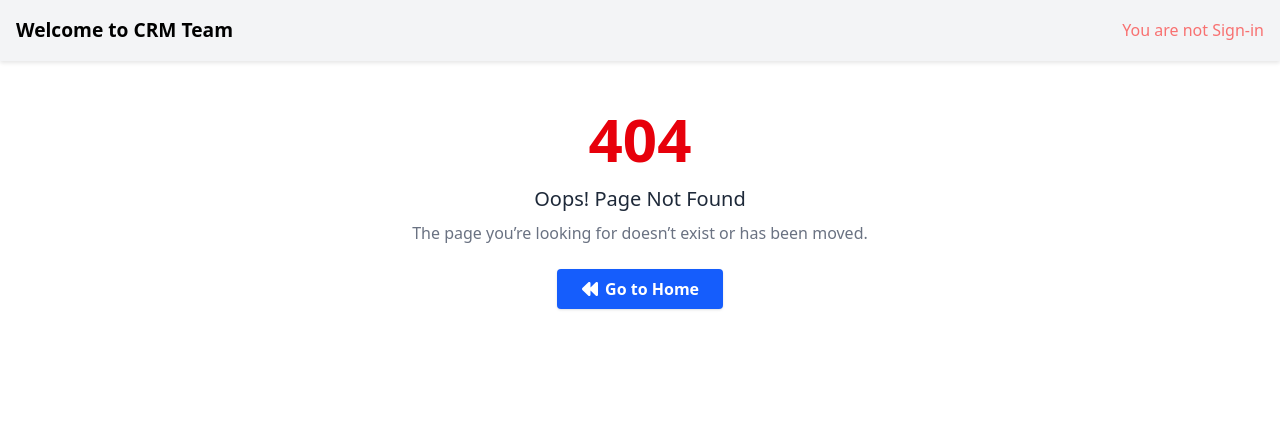
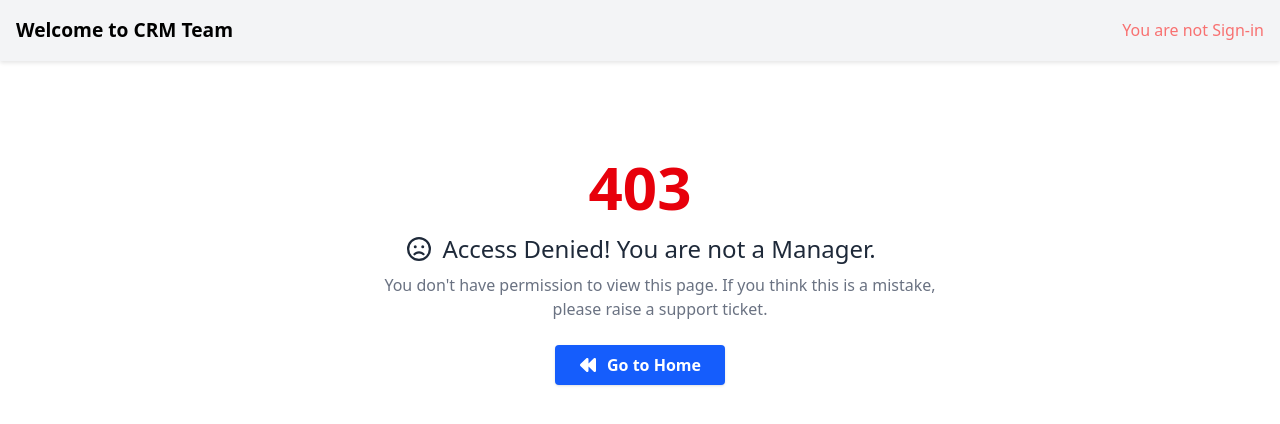
Before and after one commit to rittima/CRM-Team_Frontend, a React (Vite) app: page /manager in a window 1280 px wide. Before the commit this address had no page. Shown: the top 424 px of the page. Built offline with nearby package versions, Linux system fonts and the light colour scheme.

Commit message:
2nd commit with update manager.jsx

```diff
--- a/src/App.jsx
+++ b/src/App.jsx
@@ -6,11 +6,11 @@ import Sidebar from './components/Sidebar';
 import ProtectedRoute from './components/ProtectedRoute';
 import Dashboard from './pages/Dashboard';
 import Login from './pages/Login';
-import Register from './pages/Register';
 import NotFound from './pages/NotFound';
 import Projects from './pages/Projects';
 import Documents from './pages/Documents';
 import Report from './pages/Report';
+import Manager from './pages/Manager';
 
 function App() {
   return (
@@ -32,9 +32,8 @@ function App() {
               <Route path="/documents" element={<ProtectedRoute><Documents /></ProtectedRoute>} />
               <Route path="/reports" element={<ProtectedRoute><Report /></ProtectedRoute>} />
               <Route path="/login" element={<Login />} />
-              <Route path="/register" element={<Register />} />
+              <Route path="/manager" element={<Manager />} />
               <Route path="*" element={<NotFound />} />
-              {/* <Route path='/attendance' element={<Attendance />} /> */}
             </Routes>
           </main>
         </div>
--- a/src/components/Sidebar.jsx
+++ b/src/components/Sidebar.jsx
@@ -51,6 +51,11 @@ const Sidebar = () => {
                 Reports
               </NavLink>
             </li>
+            <li>
+              <NavLink to="/manager" className="nav-link">
+                Manager
+              </NavLink>
+            </li>
           </ul>
         </aside>
       ) : (
--- a/src/pages/Contacts.jsx
+++ /dev/null
@@ -1,13 +0,0 @@
-import React from 'react'
-import ContactCard from '../components/ContactCard'
-
-const Contacts = () => {
-  return (
-    <div>
-      <h3>Contact</h3>
-      <ContactCard></ContactCard>
-    </div>
-  )
-}
-
-export default Contacts
--- /dev/null
+++ b/src/pages/Manager.jsx
@@ -0,0 +1,33 @@
+import React from 'react';
+import { useNavigate } from 'react-router-dom';
+import { FontAwesomeIcon } from '@fortawesome/react-fontawesome';
+import { faFaceFrown } from '@fortawesome/free-regular-svg-icons';
+import { faBackward } from '@fortawesome/free-solid-svg-icons';
+
+const Manager = () => {
+  const navigate = useNavigate();
+
+  return (
+    <div className="p-20 flex flex-col items-center justify-center ">
+      <div className="text-center">
+        <h1 className="text-6xl font-bold text-red-600 mb-4">403</h1>
+        <p className="text-2xl text-gray-800 mb-2">
+          <FontAwesomeIcon icon={faFaceFrown} className="mr-2" />
+          Access Denied! You are not a Manager.
+        </p>
+        <p className="pl-10 text-gray-500 mb-6 w-150">
+          You don't have permission to view this page. If you think this is a mistake, please raise a support ticket.
+        </p>
+        <button
+          onClick={() => navigate('/')}
+          className="bg-blue-600 hover:bg-blue-700 text-white font-semibold px-6 py-2 rounded shadow"
+        >
+          <FontAwesomeIcon icon={faBackward} className="mr-2" />
+          Go to Home
+        </button>
+      </div>
+    </div>
+  );
+};
+
+export default Manager;
--- a/src/pages/Register.jsx
+++ /dev/null
@@ -1,7 +0,0 @@
-import React from 'react';
-
-const Register = () => {
-  return <div className="p-4">Register Page (To be implemented)</div>;
-};
-
-export default Register;
```
